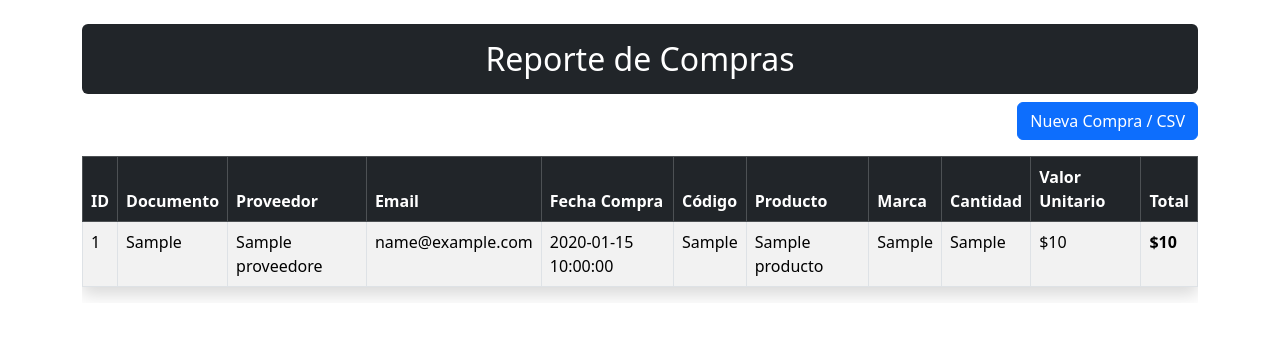
After one commit to DerlyyM/prueba_php-javascrip, a PHP site: page /reporte.php in a window 1280 px wide. The commit adds this page. Shown: the top 338 px of the page. Run offline with PHP 8.4, Linux system fonts and the light colour scheme; tables that the repository leaves empty or names only in its code hold one stand-in row (values such as "Sample post"); a stand-in replaces the project's code that opens the database connection.

Commit message:
segundo commit

```diff
--- /dev/null
+++ b/reporte.php
@@ -0,0 +1,74 @@
+<?php
+include "conexion/bd.php";
+
+// Consulta uniendo compras con proveedores y productos
+$sql = "SELECT c.id_compra, c.fecha_compra, c.cantidad, c.valor_unitario, c.valor_total,
+               p.documento, p.nombres AS nombre_proveedor, p.email,
+               pr.codigo, pr.nombre AS nombre_producto, pr.marca
+        FROM compras c
+        INNER JOIN proveedores p ON c.proveedor_id = p.id_proveedor
+        INNER JOIN productos pr ON c.producto_id = pr.id_producto
+        ORDER BY c.fecha_compra DESC";
+$stmt = $pdo->query($sql);
+$compras = $stmt->fetchAll(PDO::FETCH_ASSOC);
+?>
+
+<!DOCTYPE html>
+<html lang="es">
+<head>
+    <meta charset="UTF-8">
+    <title>Reporte de Compras</title>
+    <link href="https://cdn.jsdelivr.net/npm/bootstrap@5.3.3/dist/css/bootstrap.min.css" rel="stylesheet">
+    <link rel="stylesheet" href="css/estilos.css">
+</head>
+<body>
+<div class="container mt-4">
+    <h2 class="text-center text-white p-3 bg-dark rounded">Reporte de Compras</h2>
+
+    <div class="mb-3 text-end">
+        <a href="index.php" class="btn btn-primary">Nueva Compra / CSV</a>
+    </div>
+
+    <div class="table-responsive">
+        <table class="table table-striped table-bordered shadow">
+            <thead class="table-dark">
+                <tr>
+                    <th>ID</th>
+                    <th>Documento</th>
+                    <th>Proveedor</th>
+                    <th>Email</th>
+                    <th>Fecha Compra</th>
+                    <th>Código</th>
+                    <th>Producto</th>
+                    <th>Marca</th>
+                    <th>Cantidad</th>
+                    <th>Valor Unitario</th>
+                    <th>Total</th>
+                </tr>
+            </thead>
+            <tbody>
+                <?php if (count($compras) > 0): ?>
+                    <?php foreach ($compras as $fila): ?>
+                        <tr>
+                            <td><?= $fila['id_compra'] ?></td>
+                            <td><?= $fila['documento'] ?></td>
+                            <td><?= $fila['nombre_proveedor'] ?></td>
+                            <td><?= $fila['email'] ?></td>
+                            <td><?= $fila['fecha_compra'] ?></td>
+                            <td><?= $fila['codigo'] ?></td>
+                            <td><?= $fila['nombre_producto'] ?></td>
+                            <td><?= $fila['marca'] ?></td>
+                            <td><?= $fila['cantidad'] ?></td>
+                            <td>$<?= number_format($fila['valor_unitario'], 0, ',', '.') ?></td>
+                            <td><b>$<?= number_format($fila['valor_total'], 0, ',', '.') ?></b></td>
+                        </tr>
+                    <?php endforeach; ?>
+                <?php else: ?>
+                    <tr><td colspan="11" class="text-center">No hay compras registradas todavía.</td></tr>
+                <?php endif; ?>
+            </tbody>
+        </table>
+    </div>
+</div>
+</body>
+</html>
```
Also changed, not shown: guardar.php (+52 -38 lines), index.php (+5 -5 lines).
